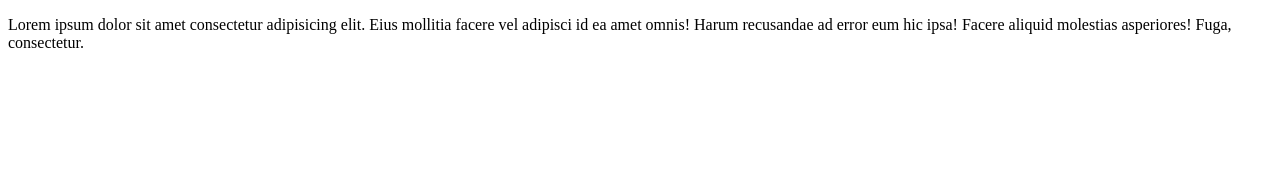
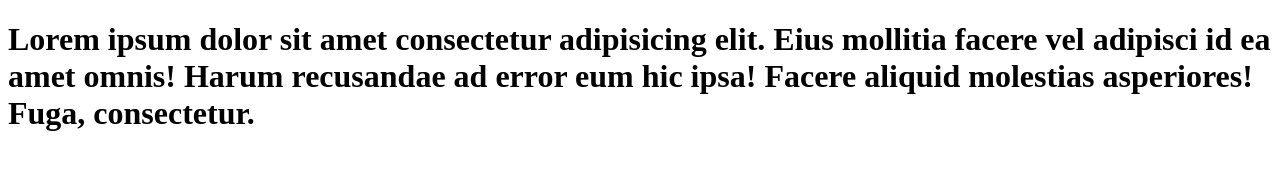
Before and after one commit to sumitmule/ECommerce-GreenDev, a plain HTML site: page demo.html in a window 1280 px wide. Drawn offline with Linux system fonts and the light colour scheme.

Commit message:
Chnaged tag

```diff
--- a/demo.html
+++ b/demo.html
@@ -6,10 +6,10 @@
     <title>Homepage</title>
   </head>
   <body>
-    <p>
+    <h1>
       Lorem ipsum dolor sit amet consectetur adipisicing elit. Eius mollitia
       facere vel adipisci id ea amet omnis! Harum recusandae ad error eum hic
       ipsa! Facere aliquid molestias asperiores! Fuga, consectetur.
-    </p>
+    </h1>
   </body>
 </html>
```
